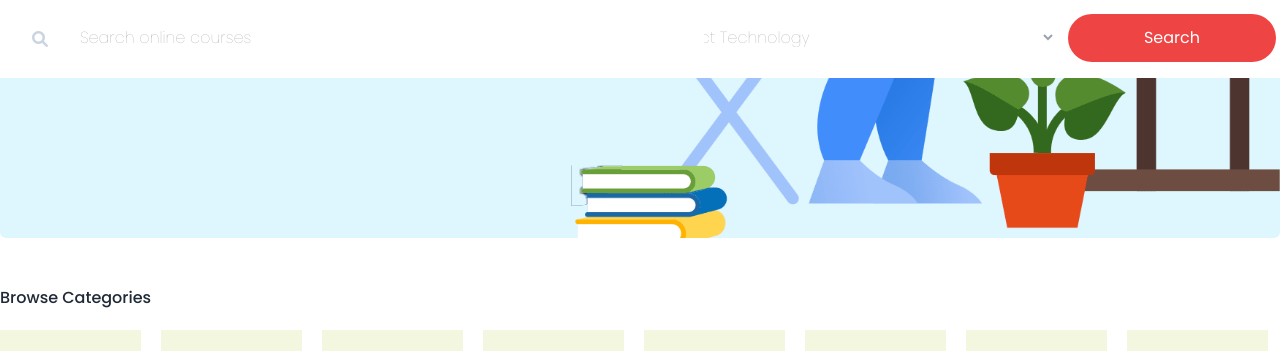
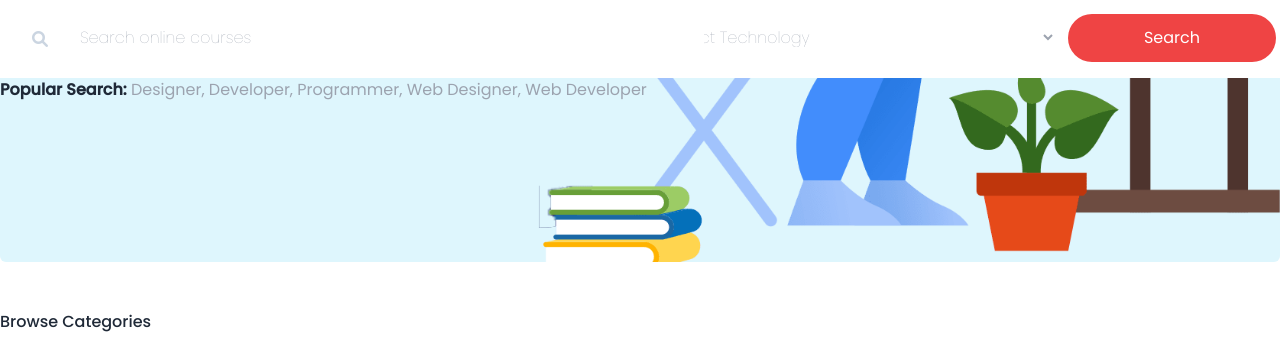
Before and after one commit to emdidar/e-learning-tailwind, a website: page public/index.html in a window 1280 px wide. Shown: the part 388-739 px from the top of the page. Drawn offline with Linux system fonts and the light colour scheme.

Commit message:
Update index.html

```diff
--- a/public/index.html
+++ b/public/index.html
@@ -23,7 +23,7 @@
 
 <body class="font-poppins text-gray-800">
   <!-- Start Navbar -->
-  <nav class="bg-white shadow p-2.5 z-50" id="#scroll-to-top">
+  <nav class="bg-white shadow p-2.5 z-50" id="top">
     <div class="container mx-auto">
       <div class="flex justify-between">
         <div class="flex justify-center items-center">
@@ -120,6 +120,10 @@
           </div>
         </div>
       </form>
+      <p class="mt-6 text-gray-600">
+        <strong>Popular Search: </strong>
+        <span class="text-gray-400">Designer, Developer, Programmer, Web Designer, Web Developer</span>
+      </p>
     </div>
   </header>
   <!-- End Header / Hero Section -->
```
